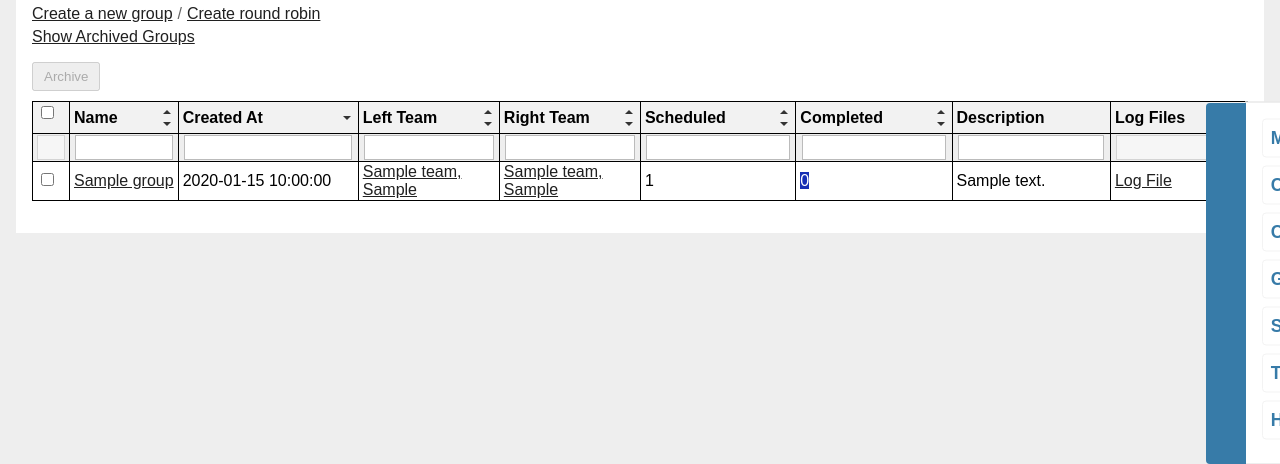
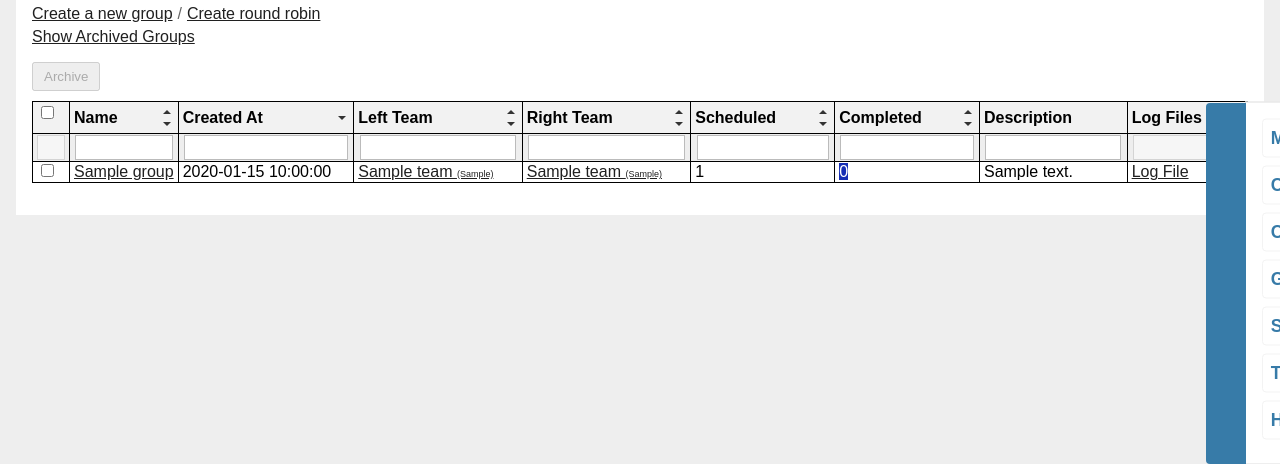
Before and after one commit to helios-base/rcgamestats, a Flask app: page /group/ in a window 1280 px wide. Shown: the part 117-581 px from the top of the page. Run offline with Flask 3, Linux system fonts and the light colour scheme; a user stored in the database is signed in; tables that the repository leaves empty hold one stand-in row (values such as "Sample post"); some libraries are stand-ins or nearby versions.

Commit message:
グループ一覧でのチーム名＋バージョンの表示レイアウトを調整

```diff
--- a/server/group/templates/group/index.html
+++ b/server/group/templates/group/index.html
@@ -39,16 +39,16 @@
                 <td><input type="checkbox" name="group_ids" value="{{ group.id }}" onclick="checkCheckboxes()"></td>
                 <td class="group-name"><a href="{{ url_for('group.show_group_detail', group_name=group.name) }}" title="{{ group.name }}">{{ group.name }}</a></td>
                 <td class="time">{{ group.created_at }}</td>
-                <td class="{{ group.left_team.review_status.value if group.left_team else ''}}">
+                <td class="team-name {{ group.left_team.review_status.value if group.left_team else ''}}">
                     {% if group.left_team %}
-                    <a href="{{ url_for('team.show_team', team_id=group.left_team.id) }}">{{ group.left_team.name }}, {{ group.left_team.version }}</a>
+                    <a href="{{ url_for('team.show_team', team_id=group.left_team.id) }}" title="{{ group.left_team.version }}">{{ group.left_team.name }} <span style="font-size:xx-small;">({{ group.left_team.version }})</span></a>
                     {% else %}
                     <span class="error">Not found</span>
                     {% endif %}
                 </td>
-                <td class="{{ group.right_team.review_status.value if group.right_team else '' }}">
+                <td class="team-name {{ group.right_team.review_status.value if group.right_team else '' }}">
                     {% if group.right_team %}
-                    <a href="{{ url_for('team.show_team', team_id=group.right_team.id) }}">{{ group.right_team.name }}, {{ group.right_team.version }}</a>
+                    <a href="{{ url_for('team.show_team', team_id=group.right_team.id) }}" title="{{ group.right_team.version }}">{{ group.right_team.name }} <span style="font-size:xx-small;">({{ group.right_team.version }})</span></a>
                     {% else %}
                     <span class="error">Not found</span>
                     {% endif %}
--- a/server/static/style.css
+++ b/server/static/style.css
@@ -132,6 +132,13 @@ td.group-name {
     text-overflow: ellipsis;
     vertical-align: middle;
     max-width: 20ch;
+}
+td.team-name {
+    word-wrap: normal;
+    white-space: nowrap;
+    overflow: hidden;
+    text-overflow: ellipsis;
+    vertical-align: middle;
 }
 td.description {
     white-space: nowrap;
```
Also changed, not shown: server/group/templates/group/archived_groups.html (+5 -5 lines).
